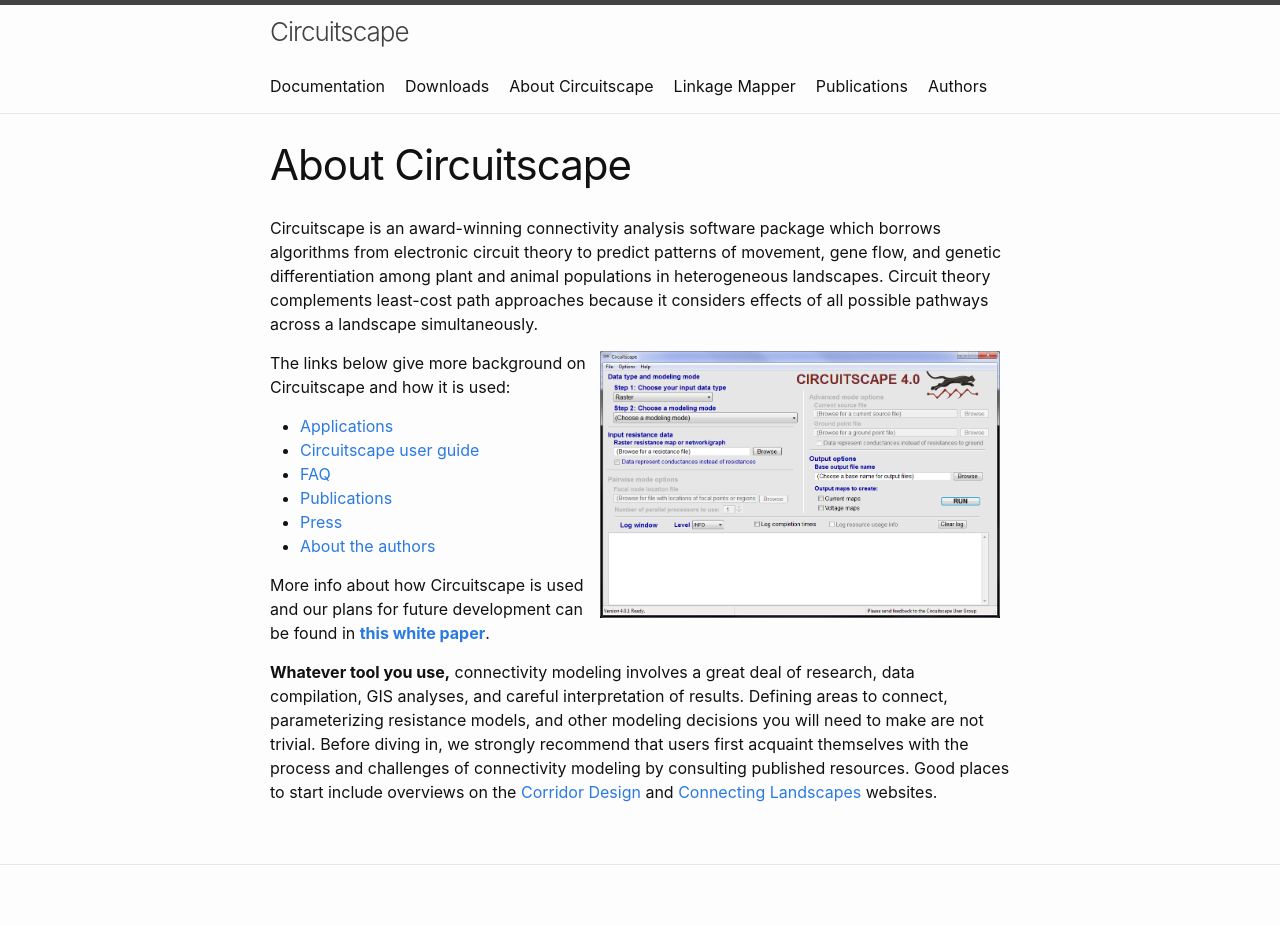
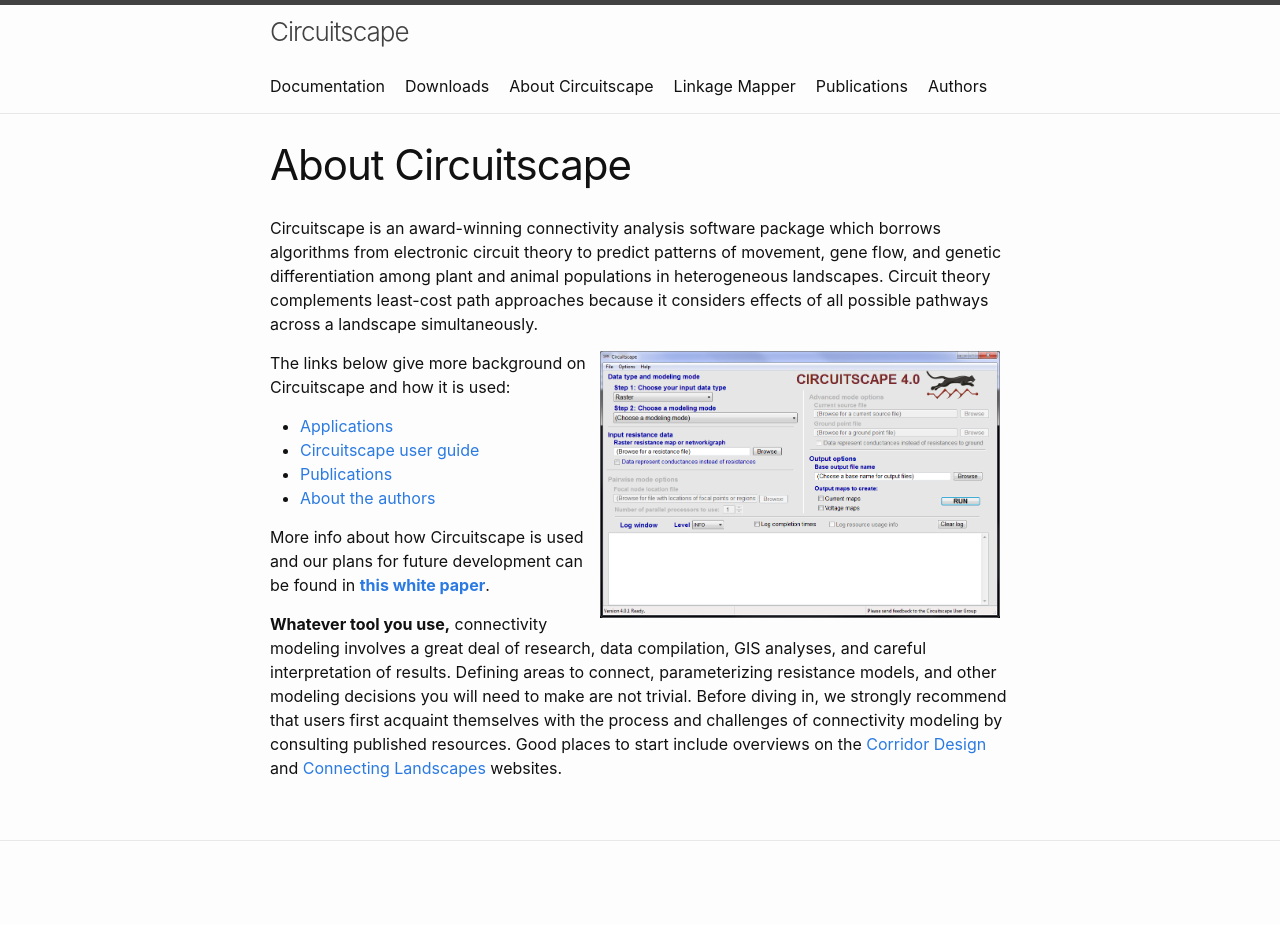
Before and after one commit to Circuitscape/www.circuitscape.org, a Jekyll site: the page built from about.md, in a window 1280 px wide. Built offline with Jekyll 4.4.1, drawn with Linux system fonts in a browser that asks for light colours; after the commit the page ends 901 px from its top, so only the background shows below that.

```diff
--- a/about.md
+++ b/about.md
@@ -12,12 +12,9 @@ The links below give more background on Circuitscape and how it is used:
 
 - [Applications](/applications/)
 - [Circuitscape user guide](/docs/)
-- [FAQ](http://www.circuitscape.org/FAQ)
-- [Publications](http://www.circuitscape.org/pubs)
-- [Press](http://www.circuitscape.org/press)
-- [About the authors](/authors/)
+- [Publications](/pubs.html)
+- [About the authors](/authors.html)
 
 More info about how Circuitscape is used and our plans for future development can be found in [**this white paper**](pubs/circuitscape_whitepaper.pdf).
 
-
 **Whatever tool you use,** connectivity modeling involves a great deal of research, data compilation, GIS analyses, and careful interpretation of results. Defining areas to connect, parameterizing resistance models, and other modeling decisions you will need to make are not trivial. Before diving in, we strongly recommend that users first acquaint themselves with the process and challenges of connectivity modeling by consulting published resources. Good places to start include overviews on the [Corridor Design](http://www.corridordesign.org/) and [Connecting Landscapes](http://connectinglandscapes.org/) websites.
```
Also changed, not shown: index.md (+1 -1 lines), pubs.md (+4 -0 lines).
